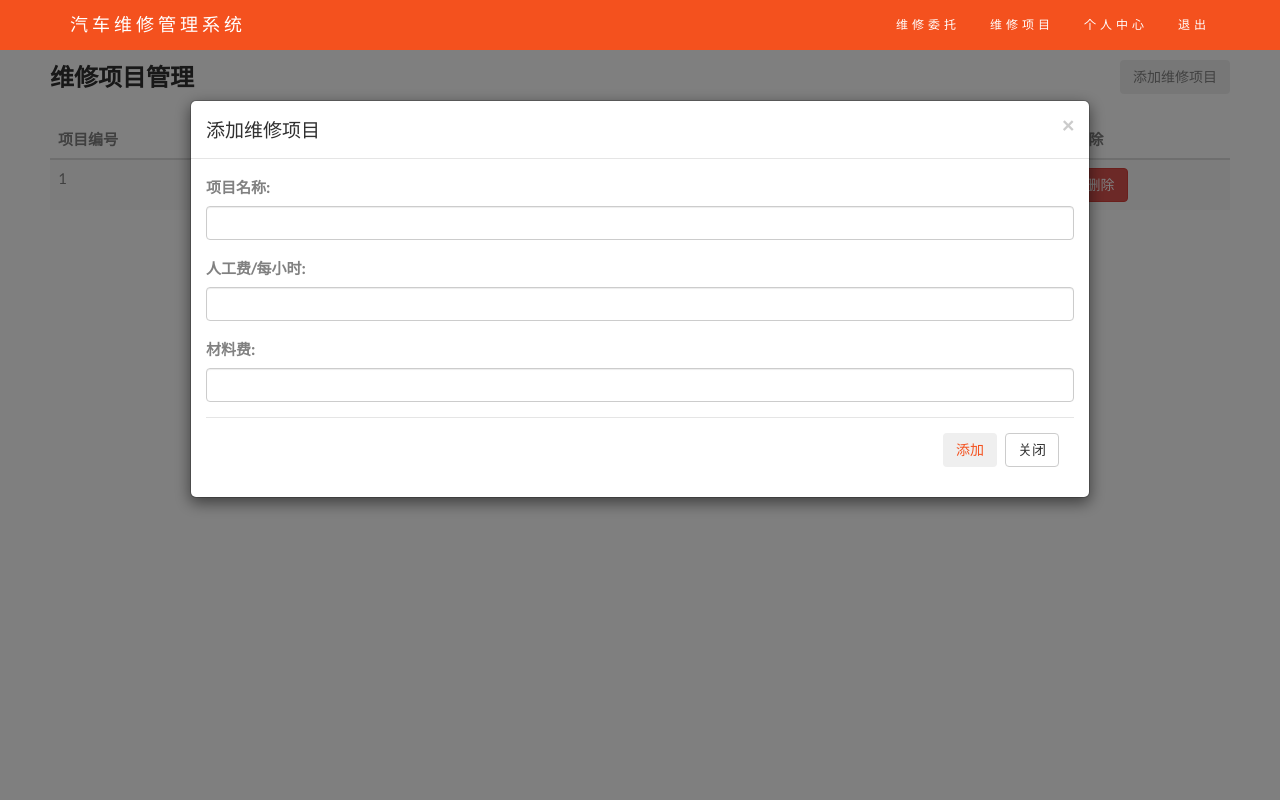
After one commit to luo-xingyu/Automotive-Maintenance-Management, a Django app: template template/service_man/project.html in a window 1280 px wide, after a click on "添加维修项目". The commit adds this page. Run offline with Django 3.2, Linux system fonts and the light colour scheme; the template is opened without the code that fills it: most values are stand-ins (such as "Sample title", 1, 10 or a date in 2020); some libraries are stand-ins or nearby versions.

Commit message:
repair project

```diff
--- a/mysystem/amm/models.py
+++ b/mysystem/amm/models.py
@@ -46,12 +46,16 @@ class Repair_commission(models.Model):
     labor_cost = models.FloatField()
     time = models.DateTimeField() # created time
     expected_delivery_time = models.DateTimeField()
+    is_carried = models.BooleanField(default=False)
+    is_paid = models.BooleanField(default=False)
 
 class Repair_order(models.Model):
     id = models.AutoField(primary_key=True)
     project = models.CharField(max_length=20)
     work_time = models.DateTimeField()
     repair_man_id = models.ForeignKey(Repair_man, on_delete=models.CASCADE)
+    is_finished = models.BooleanField(default=False)
+    repair_commission_id = models.ForeignKey(Repair_commission, on_delete=models.CASCADE)
 
 class Repair_cost(models.Model):
     id = models.AutoField(primary_key=True)
--- a/static/css/style.css
+++ b/static/css/style.css
@@ -137,6 +137,18 @@ footer .glyphicon {
   color: #f4511e;
 }
 
+.header-container {
+  display: flex;          /* 启用 Flexbox 布局 */
+  align-items: center;    /* 垂直居中对齐子元素 */
+  justify-content: space-between; /* 子元素之间保持间隔，第一个元素靠左，最后一个元素靠右 */
+  width: 100%;            /* 容器宽度 */
+}
+
+.header-title {
+  margin: 0;              /* 移除默认的 <p> 标签的边距 */
+  flex-grow: 1;           /* 允许标题占用多余的空间，确保按钮靠右对齐 */
+}
+
 
 .slideanim {visibility:hidden;}
 .slide {
--- a/template/home.html
+++ b/template/home.html
@@ -12,8 +12,8 @@
   <script src="https://www.w3schools.cn/lib/bootstrap/3.4.1/js/bootstrap.min.js"></script>
   {% load static %}
   <link rel="stylesheet" type="text/css" href="{% static 'css/style.css' %}">
+</head>
 
-</head>
 <body id="myPage" data-spy="scroll" data-target=".navbar" data-offset="60">
 
 <nav class="navbar navbar-default navbar-fixed-top">
@@ -55,7 +55,7 @@
       </p>
     </div>
     <div class="col-sm-4">
-      <span class="glyphicon glyphicon-signal logo"></span>
+      <img src="/static/image/3.png" class="img-responsive" style="width:100%" alt="Image">
     </div>
   </div>
 </div>
--- /dev/null
+++ b/template/service_man/project.html
@@ -0,0 +1,157 @@
+<!DOCTYPE html>
+<html lang="en">
+<head>
+  <meta charset="UTF-8">
+  <meta name="viewport" content="width=device-width, initial-scale=1.0">
+  <title>维修项目管理</title>
+  <link rel="stylesheet" href="https://www.w3schools.cn/lib/bootstrap/3.4.1/css/bootstrap.min.css">
+  <link href="https://fonts.googleapis.com/css?family=Montserrat" rel="stylesheet" type="text/css">
+  <link href="https://fonts.googleapis.com/css?family=Lato" rel="stylesheet" type="text/css">
+  <script src="https://ajax.aspnetcdn.com/ajax/jQuery/jquery-3.5.1.min.js"></script>
+  <script src="https://www.w3schools.cn/lib/bootstrap/3.4.1/js/bootstrap.min.js"></script>
+  {% load static %}
+  <link rel="stylesheet" type="text/css" href="{% static 'css/style.css' %}">
+</head>
+<body>
+
+<nav class="navbar navbar-default navbar-fixed-top">
+    <div class="container">
+        <div class="navbar-header">
+        <button type="button" class="navbar-toggle" data-toggle="collapse" data-target="#myNavbar">
+            <span class="icon-bar"></span>
+            <span class="icon-bar"></span>
+            <span class="icon-bar"></span>
+        </button>
+        <a class="navbar-brand" href="/">汽车维修管理系统</a>
+        </div>
+        <div class="collapse navbar-collapse" id="myNavbar">
+        <ul class="nav navbar-nav navbar-right">
+            <li><a href="entrust">维修委托</a></li>
+            <li><a href="project">维修项目</a></li>
+            <li><a href="service">个人中心</a></li>
+            <li><a href="/logout">退出</a></li>
+        </ul>
+        </div>
+    </div>
+</nav>
+
+<div class="container-fluid">
+    <div class="header-container">
+        <h2 class="header-title"><strong>维修项目管理</strong></h2>
+        <button type="button" class="btn" data-toggle="modal" data-target="#myModal">添加维修项目</button>
+
+        <!-- 模态 -->
+        <div class="modal fade" id="myModal" role="dialog">
+            <div class="modal-dialog modal-lg" style="margin-top: 100px;">
+            <div class="modal-content">
+                <div class="modal-header">
+                <button type="button" class="close" data-dismiss="modal">&times;</button>
+                <h4 class="modal-title">添加维修项目</h4>
+                </div>
+                <div class="modal-body">
+                <!-- 表单 -->
+                <form action="project" method="post">
+                    {% csrf_token %}
+                    <input type="hidden" name="action" value="add">
+                    <div class="form-group">
+                        <label for="project">项目名称:</label>
+                        <input type="text" class="form-control" id="project" name="project" required>
+                    </div>
+                    <div class="form-group">
+                        <label for="unit_laber_cost">人工费/每小时:</label>
+                        <input type="text" class="form-control" id="unit_laber_cost" name="unit_laber_cost" required>
+                    </div>
+                    <div class="form-group">
+                        <label for="material_cost">材料费:</label>
+                        <input type="text" class="form-control" id="material_cost" name="material_cost" required>
+                    </div>
+                    <div class="modal-footer">
+                        <div>
+                            <button type="submit" class="btn" style=" color: #f4511e;">添加</button>
+                            <button type="button" class="btn btn-default" data-dismiss="modal">关闭</button>
+                        </div>
+                    </div>
+                </form>
+                </div>
+            </div>
+            </div>
+        </div>
+
+    </div>
+    <br>
+    <table class="table table-striped">
+      <thead>
+        <tr>
+            <th>项目编号</th>
+            <th>项目名称</th>
+            <th>人工费/每小时</th>
+            <th>材料费</th>
+            <th>编辑</th>
+            <th>删除</th>
+        </tr>
+      </thead>
+      <tbody>
+        {% for item in repair_project %}
+        <tr>
+            <td>{{ item.id }}</td>
+            <td>{{ item.project }}</td>
+            <td>{{ item.unit_laber_cost }}</td>
+            <td>{{ item.material_cost }}</td>
+            <td>
+                <button type="button" class="btn" data-toggle="modal" data-target="#change{{ item.id }}">修改</button>
+                <!-- 模态 -->
+                <div class="modal fade" id="change{{ item.id }}" role="dialog">
+                    <div class="modal-dialog modal-lg" style="margin-top: 100px;">
+                    <div class="modal-content">
+                        <div class="modal-header">
+                        <button type="button" class="close" data-dismiss="modal">&times;</button>
+                        <h4 class="modal-title">修改维修项目信息</h4>
+                        </div>
+                        <div class="modal-body">
+                        <!-- 表单 -->
+                        <p>项目编号:{{ item.id }}</p>
+                        <p>项目名称:{{ item.project }}</p>
+                        <form action="project" method="post">
+                            {% csrf_token %}
+                            <input type="hidden" name="id" value="{{ item.id }}">
+                            <input type="hidden" name="action" value="update">
+                            <div class="form-group">
+                                <label for="unit_laber_cost">人工费/每小时:</label>
+                                <input type="text" class="form-control" id="unit_laber_cost" name="unit_laber_cost" required>
+                            </div>
+                            <div class="form-group">
+                                <label for="material_cost">材料费:</label>
+                                <input type="text" class="form-control" id="material_cost" name="material_cost" required>
+                            </div>
+                            <div class="modal-footer">
+                                <div>
+                                    <button type="submit" class="btn" style=" color: #f4511e;">提交</button>
+                                    <button type="button" class="btn btn-default" data-dismiss="modal">关闭</button>
+                                </div>
+                            </div>
+                        </form>
+                        </div>
+                    </div>
+                    </div>
+                </div>
+
+            </td>
+            <td>
+                <form action="project" method="post">
+                    {% csrf_token %}
+                    <input type="hidden" name="id" value="{{ item.id }}">
+                    <button class="btn btn-danger" name="action" value="delete" type="submit">删除</button>
+                </form>
+            </td>
+        </tr>
+        {% endfor %}
+      </tbody>
+    </table>
+</div>
+
+<footer class="container-fluid text-center">
+<p>© 2024 Repair Costs Dashboard</p>
+</footer>
+
+</body>
+</html>
```
Also changed, not shown: mysystem/amm/urls.py (+13 -0 lines), mysystem/amm/views.py (+77 -3 lines), template/service_man/index.html (added, +67 -0 lines), template/user/index.html (added, +66 -0 lines), static/image/1.png (renamed from static/image/mylogo.png), static/image/2.png (renamed from static/image/source.png), static/image/3.png (renamed from static/image/sources.png), template/service_man/entrust.html (added).
